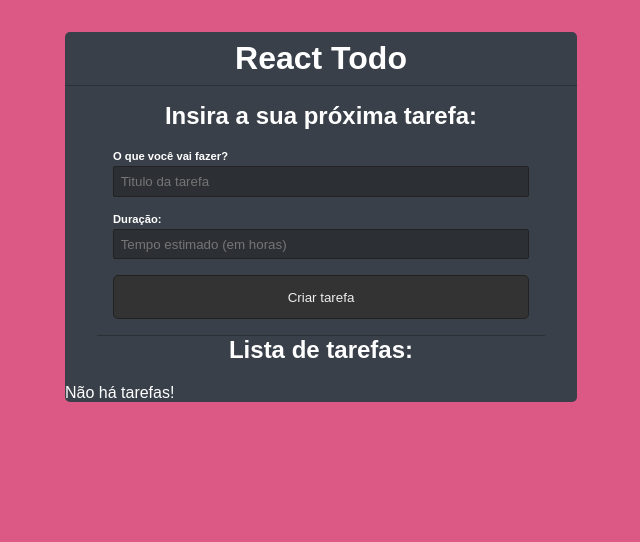
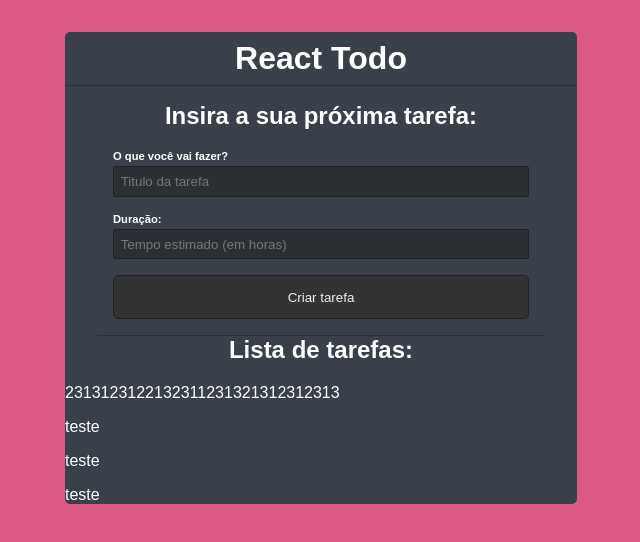
Before and after one commit to leticiatakenaka/to-do-react, a React (Create React App) app: page / in a window 1280 px wide. Shown: the top 542 px of the page, without its empty margins (319-959 px from the left). Built offline with nearby package versions, Linux system fonts and the light colour scheme; data requests are answered from the project's data file.

Commit message:
Mostra dados da API

```diff
--- a/data/db.json
+++ b/data/db.json
@@ -1,3 +1,28 @@
 {
-  "todos": []
+  "todos": [
+    {
+      "id": 0.13905969928582818,
+      "title": "2313123122132311231321312312313",
+      "time": "ujn",
+      "done": false
+    },
+    {
+      "id": 0.814900817169917,
+      "title": "teste",
+      "time": "teste",
+      "done": false
+    },
+    {
+      "id": 0.5548878862767215,
+      "title": "teste",
+      "time": "teste",
+      "done": false
+    },
+    {
+      "id": 0.919155443955993,
+      "title": "teste",
+      "time": "teste",
+      "done": false
+    }
+  ]
 }
--- a/src/App.js
+++ b/src/App.js
@@ -11,7 +11,24 @@ function App() {
   const [todos, setTodos] = useState([]);
   const [loading, setLoading] = useState(false);
 
-  const handleSubmit = (e) => {
+  useEffect(() => {
+    const loadData = async () => {
+      setLoading(true);
+
+      const res = await fetch(API + "/todos")
+        .then((res) => res.json())
+        .then((data) => data)
+        .catch((err) => console.log(err));
+
+      setLoading(false);
+
+      setTodos(res);
+    };
+
+    loadData();
+  }, []);
+
+  const handleSubmit = async (e) => {
     e.preventDefault();
 
     const todo = {
@@ -21,12 +38,23 @@ function App() {
       done: false,
     };
 
-    //Envio para API
-    console.log(todo);
+    await fetch(API + "/todos", {
+      method: "POST",
+      body: JSON.stringify(todo),
+      headers: {
+        "Content-type": "application/json",
+      },
+    });
+
+    setTodos((prevState) => [...prevState, todo]);
 
     setTitle("");
     setTime("");
   };
+
+  if (loading) {
+    return <p>Carregando...</p>;
+  }
 
   return (
     <div className="App">
@@ -64,6 +92,11 @@ function App() {
       <div className="list-todo">
         <h2>Lista de tarefas:</h2>
         {todos.length === 0 && <p>Não há tarefas!</p>}
+        {todos.map((todo) => (
+          <div className="todo" key={todo.id}>
+            <p>{todo.title}</p>
+          </div>
+        ))}
       </div>
     </div>
   );
```
